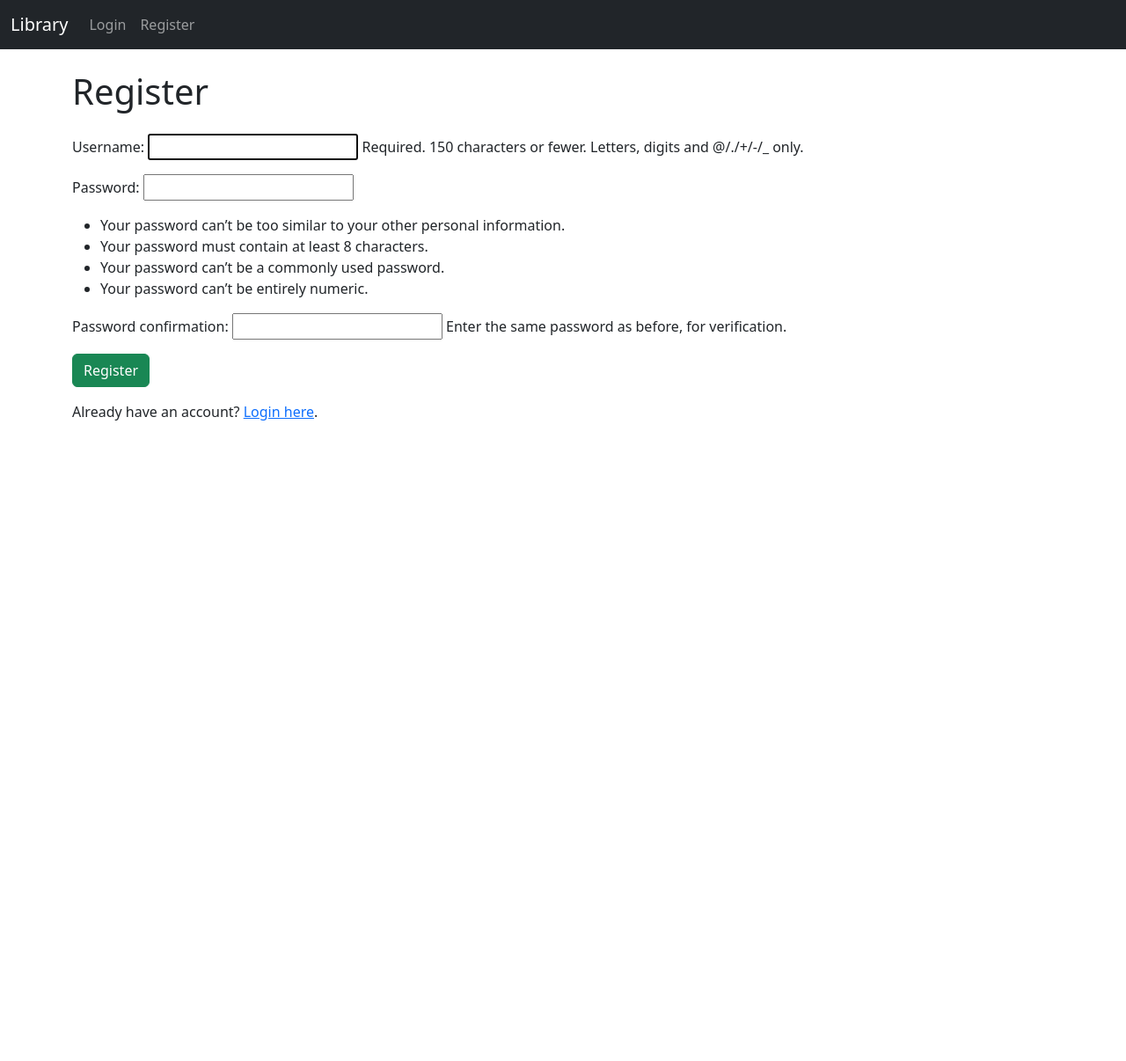
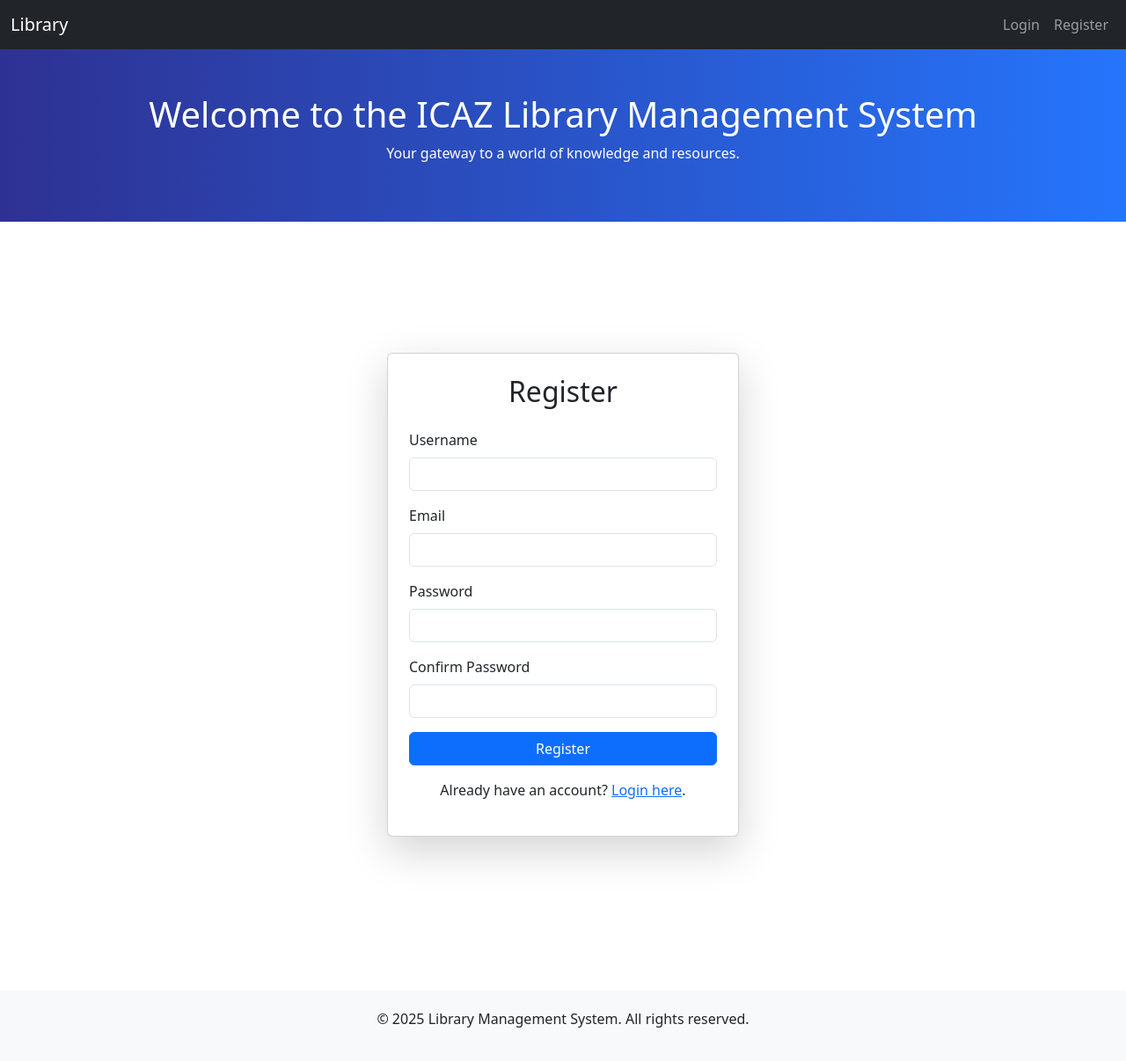
Before and after one commit to AlbertNjobo/Alx-Library-Management-System, a Django app: page /register/ in a window 1280 px wide. Shown: the whole page at 88% size. Before the commit the page ends 478 px from the top, so only its background shows below. Run offline with Django 5.2, Linux system fonts and the light colour scheme.

Commit message:
Enhance UI and user experience across templates; implement custom user registration form

```diff
--- /dev/null
+++ b/library_api/books/forms.py
@@ -0,0 +1,17 @@
+from django import forms
+from django.contrib.auth.forms import UserCreationForm
+from django.contrib.auth.models import User
+
+class CustomUserCreationForm(UserCreationForm):
+    email = forms.EmailField(required=True, help_text='Required. Enter a valid email address.')
+
+    class Meta:
+        model = User
+        fields = ('username', 'email', 'password1', 'password2')
+
+    def save(self, commit=True):
+        user = super().save(commit=False)
+        user.email = self.cleaned_data['email']
+        if commit:
+            user.save()
+        return user
--- a/library_api/books/templates/books/base.html
+++ b/library_api/books/templates/books/base.html
@@ -3,9 +3,23 @@
 <head>
     <meta charset="UTF-8">
     <meta name="viewport" content="width=device-width, initial-scale=1.0">
-    <title>{% block title %}Library Management System{% endblock %}</title>
+    <title>{% block title %}ICAZ Library Management System{% endblock %}</title>
     <!-- Bootstrap CSS -->
     <link href="https://cdn.jsdelivr.net/npm/bootstrap@5.3.0-alpha3/dist/css/bootstrap.min.css" rel="stylesheet">
+    <style>
+        .hero {
+            background: linear-gradient(to right, #2e3192, #2575fc);
+            color: white;
+            padding: 50px 0;
+            text-align: center;
+        }
+        footer {
+            background-color: #f8f9fa;
+            padding: 20px 0;
+            text-align: center;
+            margin-top: 50px;
+        }
+    </style>
 </head>
 <body>
     <nav class="navbar navbar-expand-lg navbar-dark bg-dark">
@@ -15,7 +29,7 @@
                 <span class="navbar-toggler-icon"></span>
             </button>
             <div class="collapse navbar-collapse" id="navbarNav">
-                <ul class="navbar-nav">
+                <ul class="navbar-nav ms-auto">
                     {% if user.is_authenticated %}
                         <li class="nav-item">
                             <a class="nav-link" href="/books/list/">Books</a>
@@ -39,11 +53,24 @@
         </div>
     </nav>
 
+    <div class="hero">
+        <div class="container">
+            <h1>Welcome to the ICAZ Library Management System</h1>
+            <p>Your gateway to a world of knowledge and resources.</p>
+        </div>
+    </div>
+
     <div class="container mt-4">
         {% block content %}
         {% endblock %}
     </div>
 
+    <footer>
+        <div class="container">
+            <p>&copy; 2025 Library Management System. All rights reserved.</p>
+        </div>
+    </footer>
+
     <!-- Bootstrap JS -->
     <script src="https://cdn.jsdelivr.net/npm/bootstrap@5.3.0-alpha3/dist/js/bootstrap.bundle.min.js"></script>
 </body>
--- a/library_api/books/templates/books/book_confirm_delete.html
+++ b/library_api/books/templates/books/book_confirm_delete.html
@@ -3,11 +3,11 @@
 {% block title %}Delete Book{% endblock %}
 
 {% block content %}
-<h1 class="mb-4">Delete Book</h1>
+<h1 class="mb-4 text-danger">Delete Book</h1>
 <div class="alert alert-danger" role="alert">
-    Are you sure you want to delete "{{ object.title }}"?
+    <strong>Warning:</strong> Are you sure you want to delete <strong>"{{ object.title }}"</strong>?
 </div>
-<form method="post">
+<form method="post" class="d-flex gap-2">
     {% csrf_token %}
     <button type="submit" class="btn btn-danger">Yes, delete</button>
     <a href="/books/list/" class="btn btn-secondary">Cancel</a>
--- a/library_api/books/templates/books/book_form.html
+++ b/library_api/books/templates/books/book_form.html
@@ -4,10 +4,14 @@
 
 {% block content %}
 <h1 class="mb-4">{{ view.action|title }} Book</h1>
+<div class="card p-4 shadow-sm">
     <form method="post" class="needs-validation" novalidate>
         {% csrf_token %}
         {{ form.as_p }}
+        <div class="d-flex gap-2 mt-3">
             <button type="submit" class="btn btn-success">Save</button>
             <a href="/books/list/" class="btn btn-secondary">Cancel</a>
+        </div>
     </form>
+</div>
 {% endblock %}
--- a/library_api/books/templates/books/register.html
+++ b/library_api/books/templates/books/register.html
@@ -3,11 +3,30 @@
 {% block title %}Register{% endblock %}
 
 {% block content %}
-<h1 class="mb-4">Register</h1>
-<form method="post" class="needs-validation" novalidate>
-    {% csrf_token %}
-    {{ form.as_p }}
-    <button type="submit" class="btn btn-success">Register</button>
-</form>
-<p class="mt-3">Already have an account? <a href="/login/">Login here</a>.</p>
+<div class="d-flex justify-content-center align-items-center vh-100">
+    <div class="card shadow-lg p-4" style="width: 400px;">
+        <h2 class="text-center mb-4">Register</h2>
+        <form method="post" class="needs-validation" novalidate>
+            {% csrf_token %}
+            <div class="mb-3">
+                <label for="id_username" class="form-label">Username</label>
+                <input type="text" name="username" class="form-control" id="id_username" required>
+            </div>
+            <div class="mb-3">
+                <label for="id_email" class="form-label">Email</label>
+                <input type="email" name="email" class="form-control" id="id_email" required>
+            </div>
+            <div class="mb-3">
+                <label for="id_password1" class="form-label">Password</label>
+                <input type="password" name="password1" class="form-control" id="id_password1" required>
+            </div>
+            <div class="mb-3">
+                <label for="id_password2" class="form-label">Confirm Password</label>
+                <input type="password" name="password2" class="form-control" id="id_password2" required>
+            </div>
+            <button type="submit" class="btn btn-primary w-100">Register</button>
+        </form>
+        <p class="mt-3 text-center">Already have an account? <a href="/login/">Login here</a>.</p>
+    </div>
+</div>
 {% endblock %}
--- a/library_api/books/views.py
+++ b/library_api/books/views.py
@@ -1,7 +1,7 @@
 from django.views.generic import ListView, DetailView, CreateView, UpdateView, DeleteView
 from django.urls import reverse_lazy
 from django.contrib.auth.views import LoginView, LogoutView
-from django.contrib.auth.forms import UserCreationForm, UserChangeForm
+from django.contrib.auth.forms import UserChangeForm
 from django.views.generic.edit import FormView, UpdateView
 from django.contrib.auth.mixins import LoginRequiredMixin
 from django.views.generic import TemplateView, View
@@ -16,6 +16,7 @@
 from django.http import HttpResponseRedirect
 from django.urls import reverse
 from django.utils import timezone
+from .forms import CustomUserCreationForm
 
 @login_required
 def custom_logout_view(request):
@@ -74,7 +75,7 @@
 
 class RegisterView(FormView):
     template_name = 'books/register.html'
-    form_class = UserCreationForm
+    form_class = CustomUserCreationForm  # Use the custom form
     success_url = '/login/'
 
     def form_valid(self, form):
--- a/library_api/library_api/urls.py
+++ b/library_api/library_api/urls.py
@@ -19,9 +19,8 @@
 from books.views import BookListView, BookDetailView, BookCreateView, BookUpdateView, BookDeleteView, CustomLoginView, RegisterView, ProfileView, ProfileUpdateView, custom_logout_view, BorrowingHistoryView, AdminDashboardView, TransactionListView, CheckOutView, ReturnBookView
 
 urlpatterns = [
-    path('', CustomLoginView.as_view(), name='root'),  # Set login as the root URL
+    path('', CustomLoginView.as_view(), name='root'),
     path('admin/', admin.site.urls),
-    path('api-auth/', include('rest_framework.urls')),  # Added login/logout endpoints
     path('books/list/', BookListView.as_view(), name='book-list'),
     path('books/<int:pk>/', BookDetailView.as_view(), name='book-detail'),
     path('books/create/', BookCreateView.as_view(), name='book-create'),
```
Also changed, not shown: library_api/books/templates/books/book_detail.html (+7 -7 lines), library_api/books/templates/books/book_list.html (+5 -3 lines), library_api/books/templates/books/borrowing_history.html (+5 -3 lines), library_api/books/templates/books/login.html (+18 -7 lines), test.md (+47 -94 lines). Lines whose indentation alone changed are shown as unchanged.
